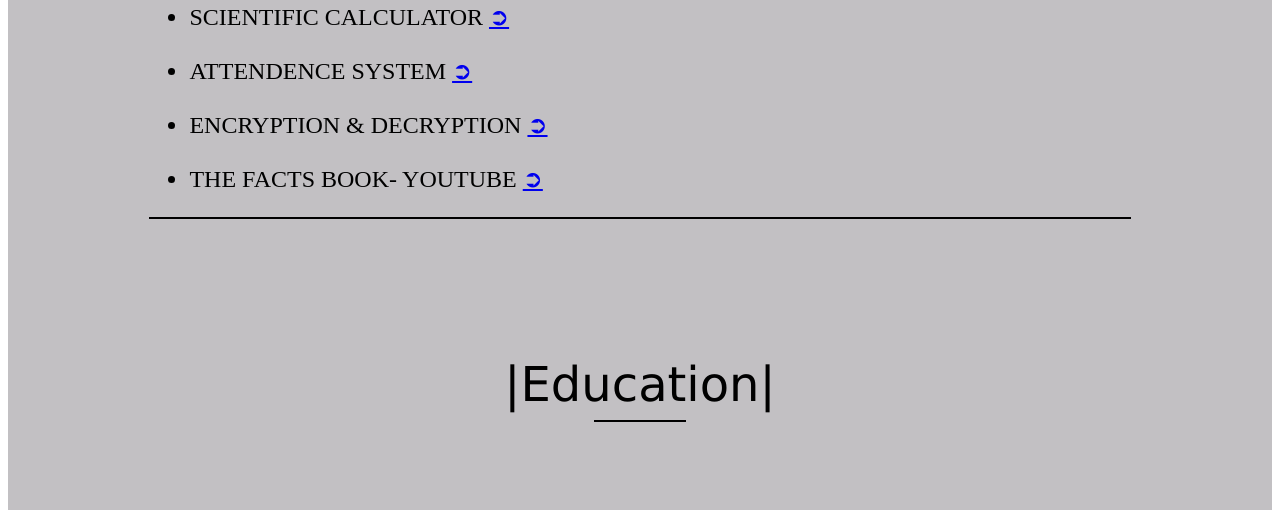
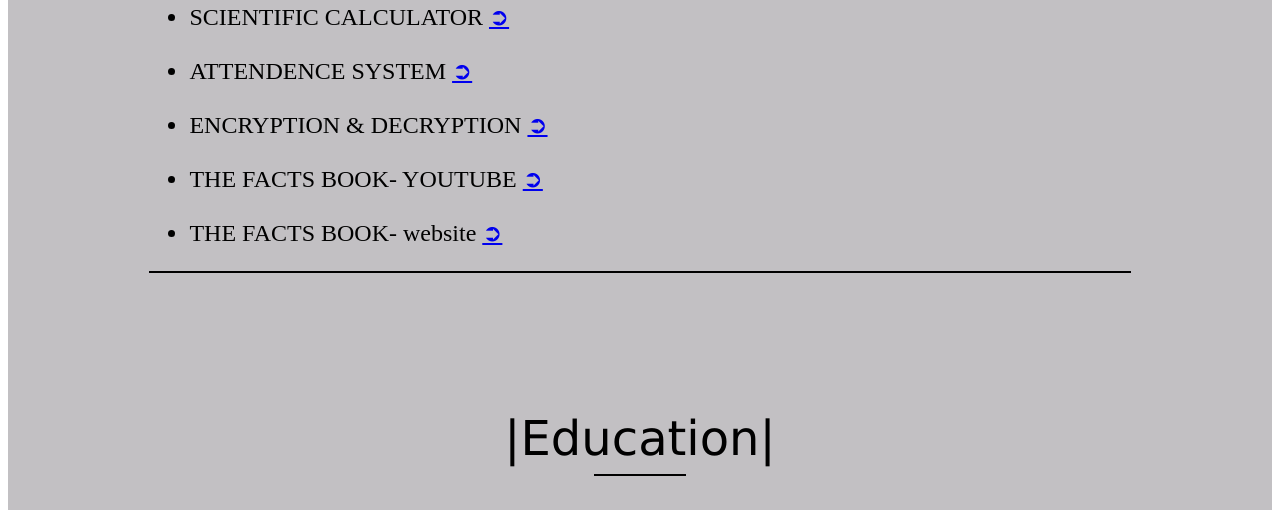
Before and after one commit to vasanthbutti/portfolio.com, a plain HTML site: page index.html in a window 1280 px wide. Shown: the part 1003-1513 px from the top of the page. Drawn offline with Linux system fonts and the light colour scheme.

Commit message:
Update index.html

```diff
--- a/index.html
+++ b/index.html
@@ -227,6 +227,13 @@
 											 ➲
 										</a>
 									</li>
+									<li>
+										<hr color="#c2c0c3">
+										THE FACTS BOOK- website
+										<a href="http://Thefactsbook.c1.biz" target="_main" >
+											 ➲
+										</a>
+									</li>
 
 
 								</ul>
```
